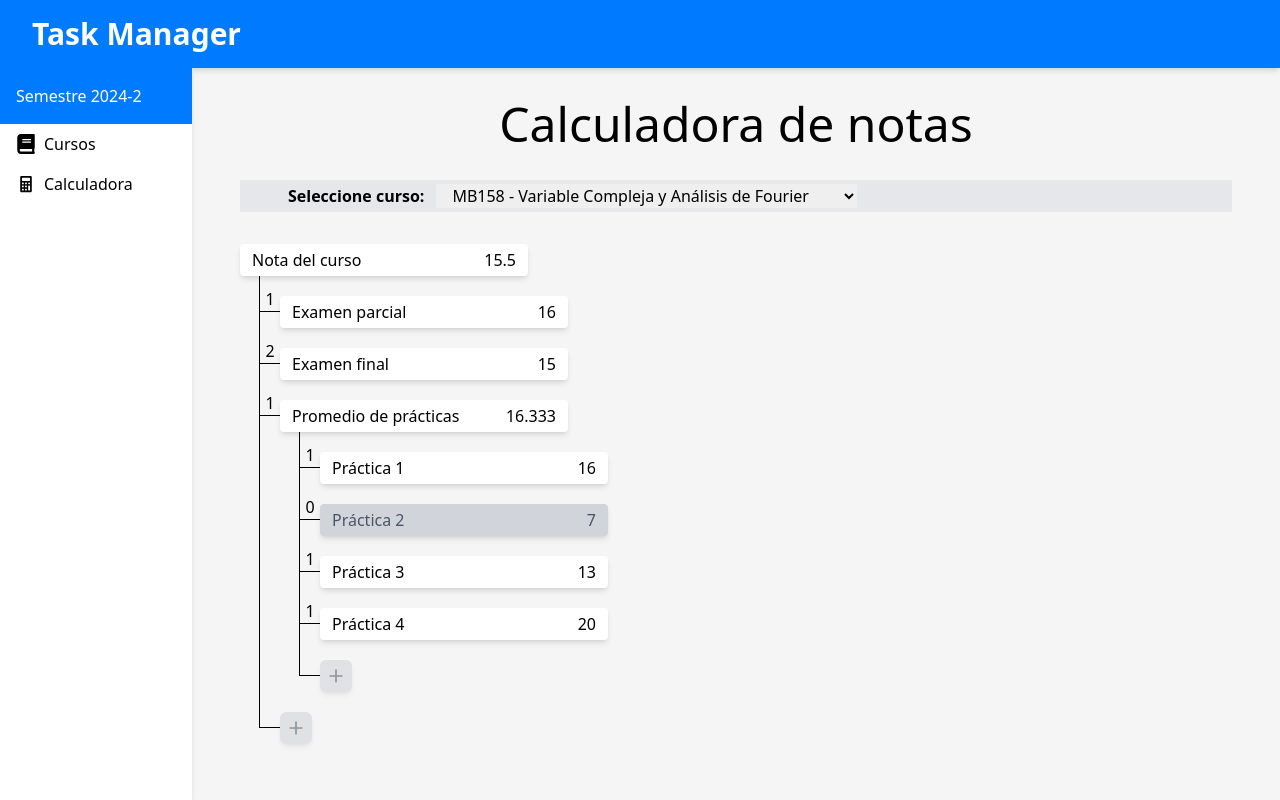
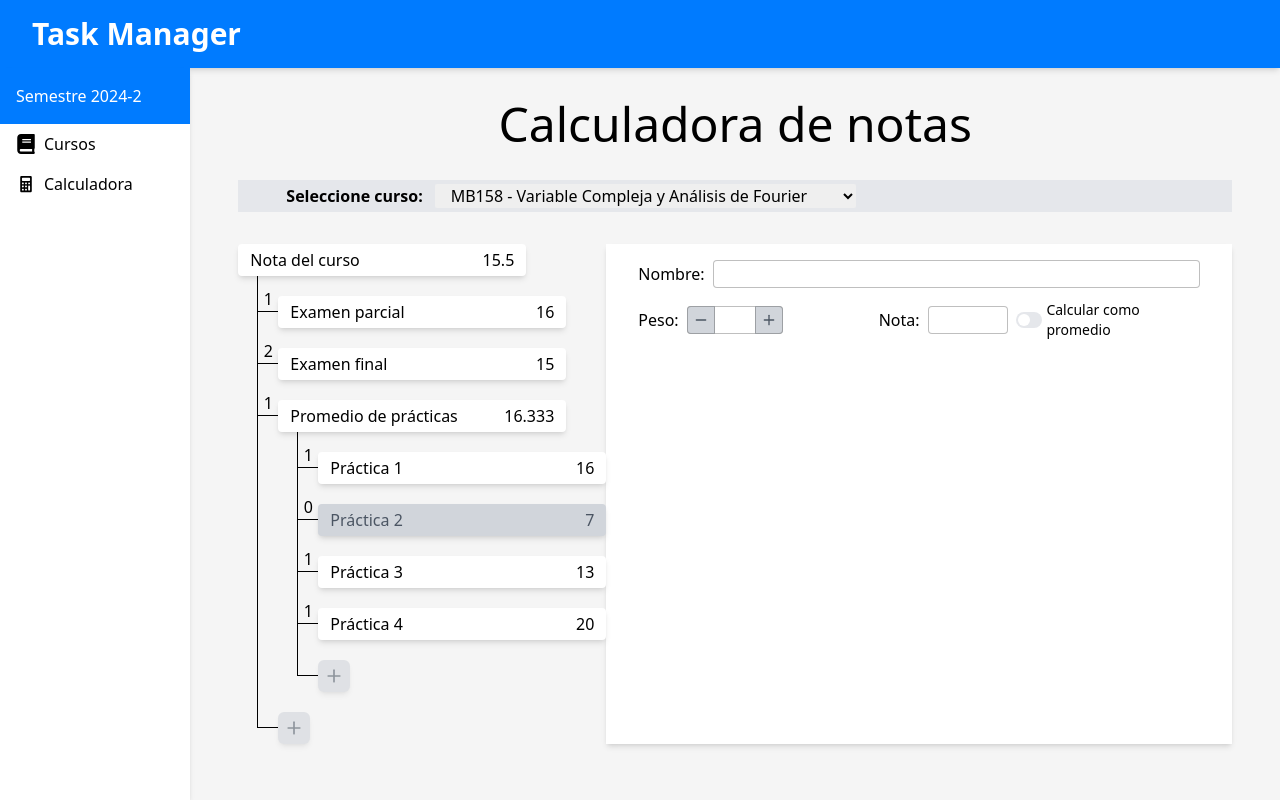
Before and after one commit to BlockBeam22Y/Task-Manager, a React (Vite) app in the folder client/: page /reports/1/calculator/MB158 in a window 1280 px wide. Built offline with nearby package versions, Linux system fonts and the light colour scheme.

Commit message:
Grade details fields

```diff
--- a/client/src/index.css
+++ b/client/src/index.css
@@ -5,3 +5,9 @@
 body {
     background-color: #F5F5F5;
 }
+
+input::-webkit-outer-spin-button,
+input::-webkit-inner-spin-button {
+  -webkit-appearance: none;
+  margin: 0;
+}
--- a/client/src/pages/Calculator.jsx
+++ b/client/src/pages/Calculator.jsx
@@ -2,11 +2,13 @@ import { useNavigate, useParams } from 'react-router-dom';
 import courses from '../utils/courses';
 import { useEffect, useState } from 'react';
 import GradeCard from '../components/calculator/GradeCard';
+import { FiMinus, FiPlus } from 'react-icons/fi';
 
 function Calculator() {
     const { id, code } = useParams();
     const navigate = useNavigate();
     const [selectedCode, setSelectedCode] = useState(code);
+    const [isChecked, setIsChecked] = useState(false);
 
     useEffect(() => {
         if (code && courses[code]) {
@@ -44,8 +46,60 @@ function Calculator() {
                     courses[selectedCode] && <GradeCard grade={courses[selectedCode].grade}/>
                 }
 
-                <div>
+                <div className='px-8 py-4 bg-white shadow-md flex flex-col gap-3'>
+                    <div className='flex items-center gap-2'>
+                        <label className='font-medium'>Nombre:</label>
+                        <input type='text' className='h-7 grow border border-black/25 rounded px-2' />
+                    </div>
 
+                    <div className='flex gap-24'>
+                        <div className='flex items-center gap-2'>
+                            <label className='font-medium'>Peso:</label>
+
+                            <div className='relative'>
+                                <button className='
+                                    w-7 h-7
+                                    bg-gray-300 text-gray-600
+                                    hover:bg-gray-400 hover:text-gray-700
+                                    active:bg-gray-200 active:text-gray-500
+                                    border border-black/25 rounded-l
+                                    flex justify-center items-center
+                                    absolute left-0 top-0'
+                                >
+                                    <FiMinus className='w-4 h-4'/>
+                                </button>
+
+                                <input type='number' className='w-24 h-7 text-center border border-black/25 rounded outline-offset-2' />
+
+                                <button className='
+                                    w-7 h-7
+                                    bg-gray-300 text-gray-600
+                                    hover:bg-gray-400 hover:text-gray-700
+                                    active:bg-gray-200 active:text-gray-500
+                                    border border-black/25 rounded-r
+                                    flex justify-center items-center
+                                    absolute right-0 top-0'
+                                >
+                                    <FiPlus className='w-4 h-4'/>
+                                </button>
+                            </div>
+                        </div>
+
+                        <div className='flex items-center gap-2'>
+                            <label className='font-medium'>Nota:</label>
+
+                            <input type='number' className={`w-20 h-7 text-center border border-black/25 rounded ${isChecked && 'bg-gray-300 text-gray-600'}`} disabled={isChecked} />
+
+                            <div className='flex gap-1 items-center'>
+                                <label className={`w-7 h-4 ${isChecked ? 'bg-sky-400' : 'bg-gray-200'} flex p-0.5 rounded-full cursor-pointer transition duration-400`}>
+                                    <input type='checkbox' onChange={() => setIsChecked(!isChecked)} checked={isChecked} className='w-0 h-0' />
+                                    <div className={`w-3 h-3 bg-white ${isChecked && 'translate-x-3'} rounded-full transition duration-400`}/>
+                                </label>
+
+                                <span className='text-sm'>Calcular como promedio</span>
+                            </div>
+                        </div>
+                    </div>
                 </div>
             </div>
         </>
```
